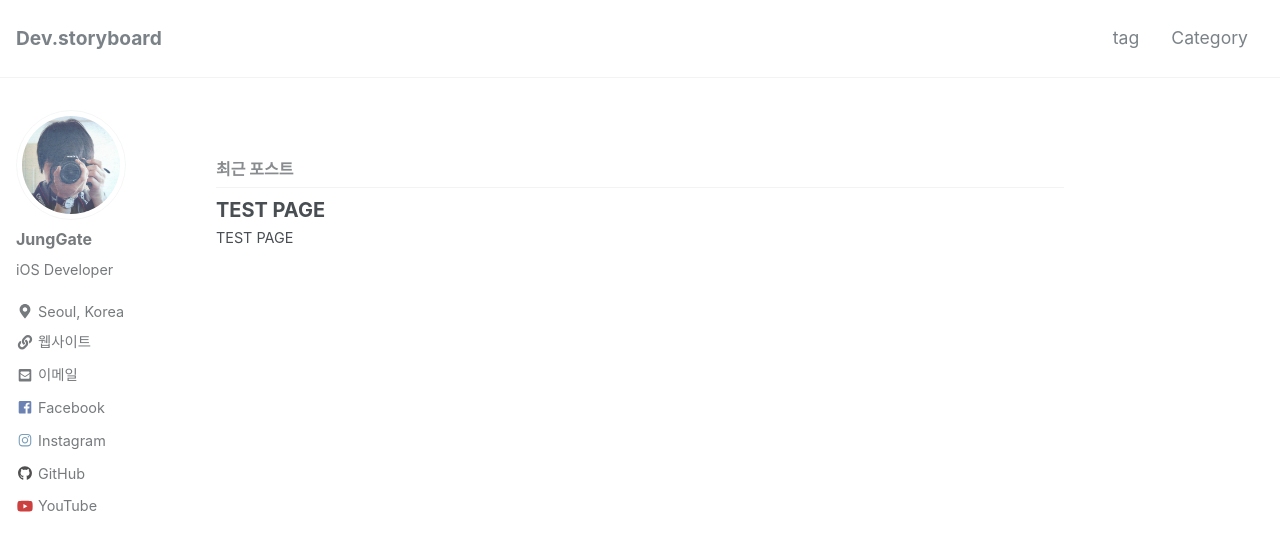
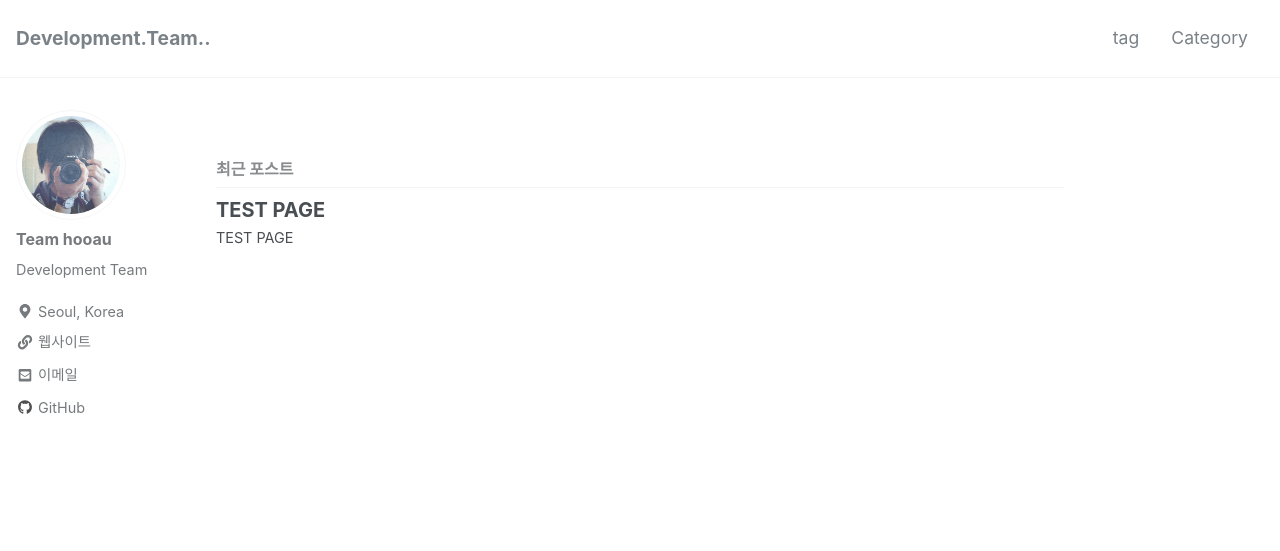
Before and after one commit to teamhooau/teamhooau.github.io, a Jekyll site: the page built from index.html, in a window 1280 px wide and 900 px high. Shown: the top 551 px of the window. Built offline with Jekyll 4.4.1, drawn with Linux system fonts in a browser that asks for light colours; nearby versions of some CDN libraries; the list of posts is cut into pages by our own code; some of the changed text lies outside the part shown.

Commit message:
사용자 정보 수정

```diff
--- a/_config.yml
+++ b/_config.yml
@@ -16,11 +16,11 @@ minimal_mistakes_skin    : "default" # "air", "aqua", "contrast", "dark", "dirt"
 
 # Site Settings
 locale                   : "ko"
-title                    : "Dev.storyboard"
+title                    : "Development.Team.."
 title_separator          : "-"
-name                     : "JungGate"
-description              : "iOS Developer"
-url                      : https://junggate.github.io
+name                     : "Team hooau"
+description              : "Development Team"
+url                      : https://teamhooau.github.io
 baseurl                  : # the subpath of your site, e.g. "/blog"
 repository               : # GitHub username/repo-name e.g. "mmistakes/minimal-mistakes"
 teaser                   : # path of fallback teaser image, e.g. "/assets/images/500x300.png"
@@ -79,7 +79,7 @@ naver_site_verification  :
 twitter:
   username               :
 facebook:
-  username               : "junggatekim"
+  username               : "teamhooau"
   app_id                 :
   publisher              :
 og_image                 : # Open Graph/Twitter default site image
@@ -100,15 +100,15 @@ analytics:
 
 # Site Author
 author:
-  name             : "JungGate"
+  name             : "Team hooau"
   avatar           : "/assets/images/profile.jpg"
-  bio              : "iOS Developer"
+  bio              : "Development Team"
   location       : "Seoul, Korea"
   email            : "josansnim@gmail.com"
-  github          : "JungGate"
-  facebook     : "junggatekim"
-  instagram   : "josansnim"
-  youtube       : "josansnim"
+  github          : "teamhooau"
+  #facebook     : "teamhooau"
+  #instagram   : "josansnim"
+  #youtube       : "josansnim"
   uri                    : &uri "https://josans.blog.me/"
   url                    : *uri
 
```
Also changed, not shown: README.md.
